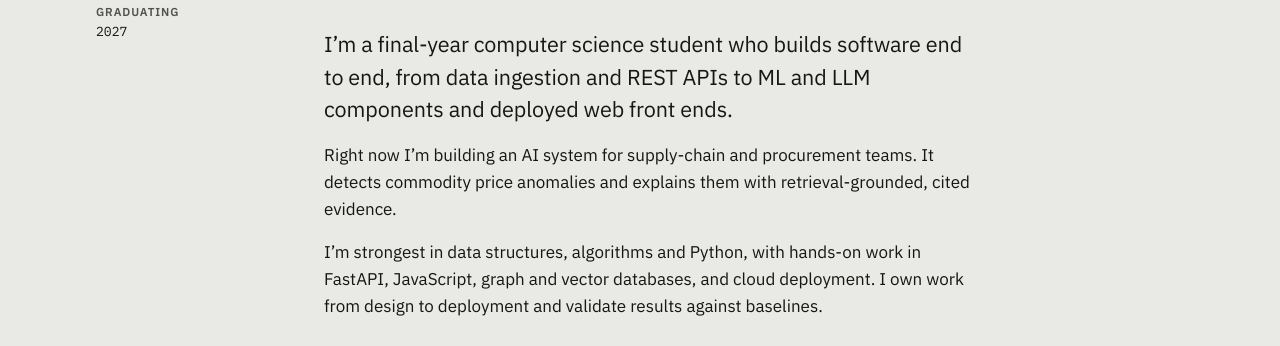
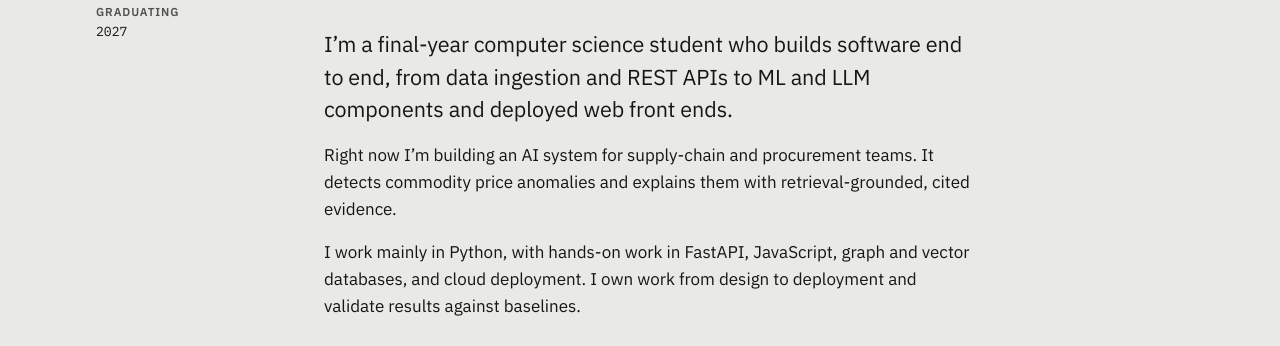
Before and after one commit to madhavdeepakk/madhavdeepakk.github.io, a plain HTML site: page index.html in a window 1280 px wide. Shown: the part 422-768 px from the top of the page. Drawn offline with Linux system fonts and the light colour scheme.

Commit message:
Remove the data structures and algorithms claim from the introduction
Co-Authored-By: Claude Opus 5.5 <noreply@anthropic.com>
Claude-Session: https://claude.ai/code/session_015VxoytQqfVbPT467TQ6Smy

```diff
--- a/index.html
+++ b/index.html
@@ -324,7 +324,7 @@ h2{font-family:var(--sans); font-weight:600; font-size:1.65rem; line-height:1.15
         <div class="about-text">
           <p class="lede">I&rsquo;m a final-year computer science student who builds software end to end, from data ingestion and REST APIs to ML and LLM components and deployed web front ends.</p>
           <p>Right now I&rsquo;m building an AI system for supply-chain and procurement teams. It detects commodity price anomalies and explains them with retrieval-grounded, cited evidence.</p>
-          <p>I&rsquo;m strongest in data structures, algorithms and Python, with hands-on work in FastAPI, JavaScript, graph and vector databases, and cloud deployment. I own work from design to deployment and validate results against baselines.</p>
+          <p>I work mainly in Python, with hands-on work in FastAPI, JavaScript, graph and vector databases, and cloud deployment. I own work from design to deployment and validate results against baselines.</p>
           <p class="reach">
             <a class="addr" href="mailto:maadhavdeepak@gmail.com">maadhavdeepak@gmail.com</a>
             <button class="copy" type="button" id="copy-top" data-copy="maadhavdeepak@gmail.com">Copy email</button>
```
